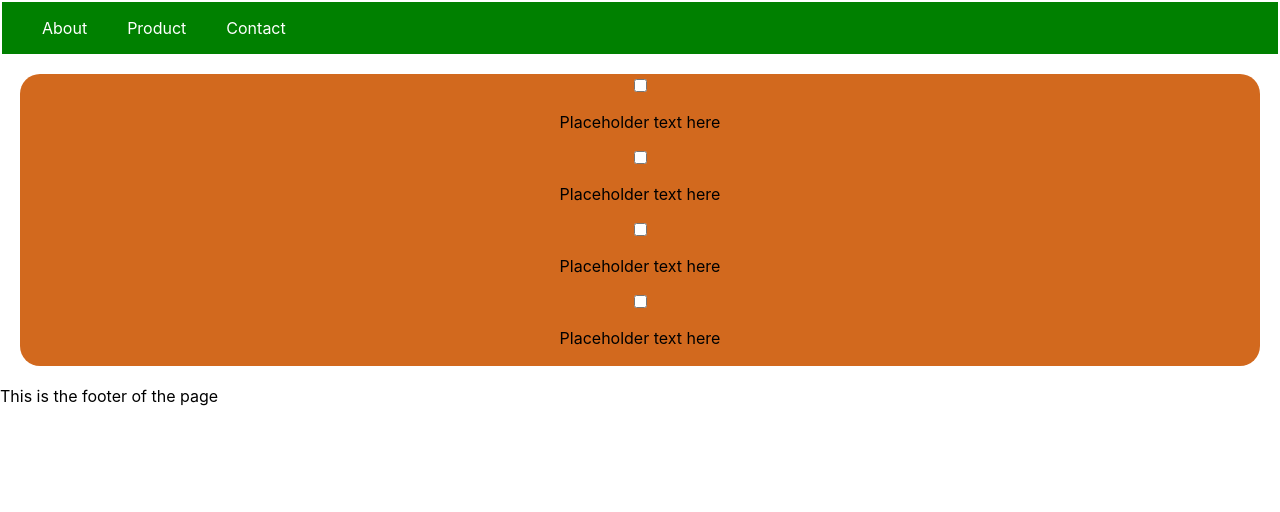
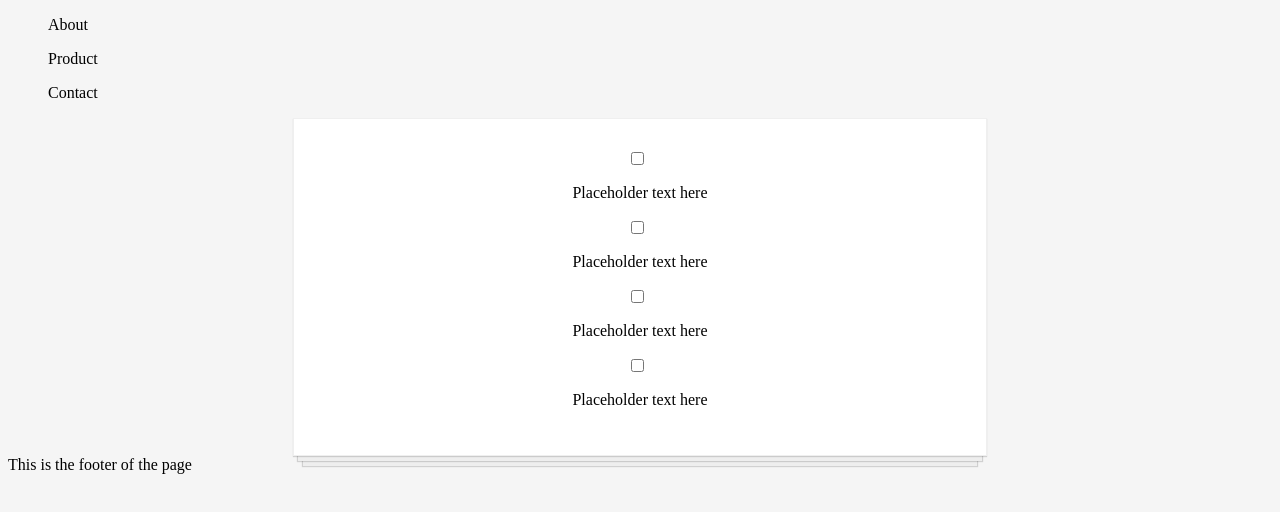
Before and after one commit to AliAbdulle/ScrimbaProject, a React (Create React App) app: page / in a window 1280 px wide. Shown: the top 512 px of the page. Built offline with nearby package versions, Linux system fonts and the light colour scheme.

Commit message:
style css

```diff
--- a/src/components/TodoItem.js
+++ b/src/components/TodoItem.js
@@ -2,7 +2,7 @@ import React from "react";
 
 function TodoItem() {
     return (
-      <div className="Todo-list">
+      <div className="Todo-item">
       <input type="checkbox" />
       <p>Placeholder text here</p>
 
--- a/src/index.css
+++ b/src/index.css
@@ -1,29 +1,47 @@
 body {
-  margin: 0;
-  font-family: -apple-system, BlinkMacSystemFont, 'Segoe UI', 'Roboto', 'Oxygen',
-    'Ubuntu', 'Cantarell', 'Fira Sans', 'Droid Sans', 'Helvetica Neue',
-    sans-serif;
-    background-color:white;
+  background-color: whitesmoke;
 }
-code {
-  font-family: source-code-pro, Menlo, Monaco, Consolas, 'Courier New',
-    monospace;
+
+.Todo-item {
+  background-color: white;
+  margin: auto;
+  width: 50%;
+  display: flex;
+  flex-direction: column;
+  align-items: center;
+  border: 1px solid #efefef;
+  box-shadow:
+  /* The top layer shadow */
+      0 1px 1px rgba(0,0,0,0.15),
+          /* The second layer */
+      0 10px 0 -5px #eee,
+          /* The second layer shadow */
+      0 10px 1px -4px rgba(0,0,0,0.15),
+          /* The third layer */
+      0 20px 0 -10px #eee,
+          /* The third layer shadow */
+      0 20px 1px -9px rgba(0,0,0,0.15);
+  padding: 30px;
 }
+
 .Todo-list {
-  background-color: chocolate;
-  margin: 20px;
-  text-align: center;
-  padding: 2px;
-  border-radius: 20px;
+  display: flex;
+  justify-content: flex-start;
+  align-items: center;
+  padding: 30px 20px 0;
+  width: 70%;
+  border-bottom: 1px solid #cecece;
+  font-family: Roboto, sans-serif;
+  font-weight: 100;
+  font-size: 15px;
+  color: #333333;
 }
-.nav-bar {
-  display: flex ;
-  background-color: green;
-  margin: 2px;
-  color: white;
 
+input[type=checkbox] {
+  margin-right: 10px;
+  font-size: 30px;
 }
-.nav-bar .nav-li {
-  display: flex;
-text-align: end;
+
+input[type=checkbox]:focus {
+  outline: 0;
 }
```
